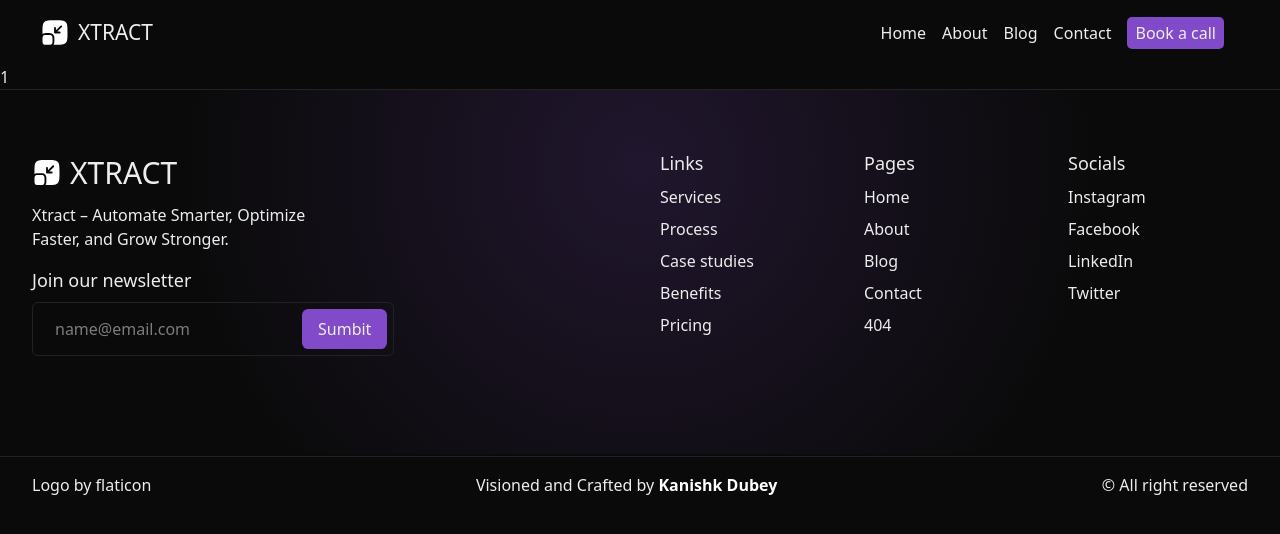
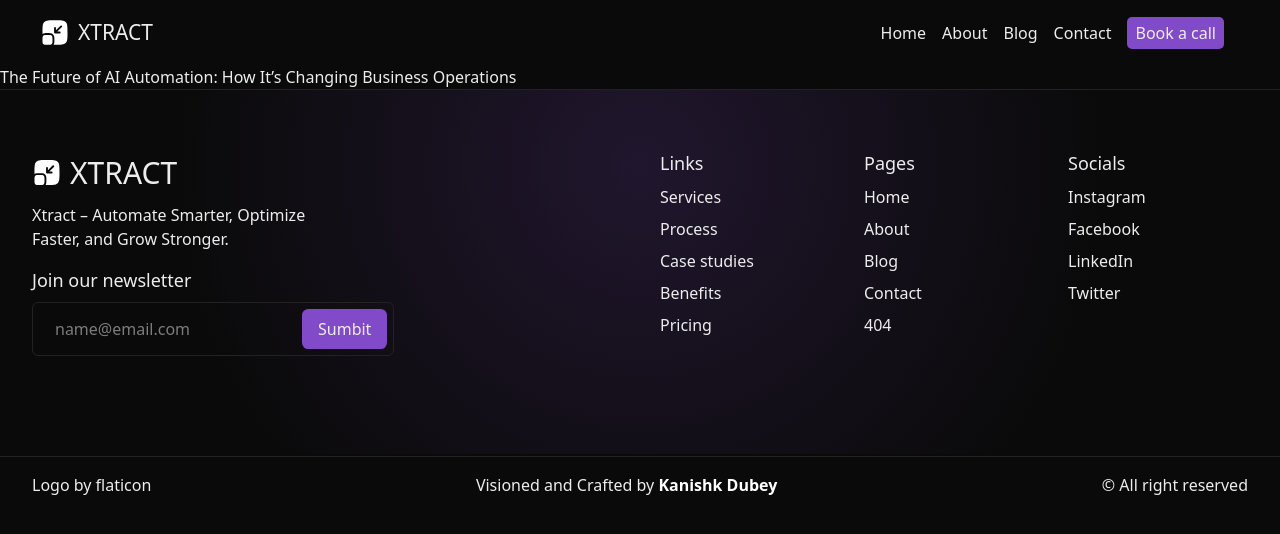
Before and after one commit to ToqaUsama136/xtractapp, a Next.js app: page /pages/1 in a window 1280 px wide. Shown: the top 534 px of the page. Built offline with nearby package versions, Linux system fonts and the light colour scheme.

Commit message:
feat: working in dynamic route

```diff
--- a/app/_lib/blog.ts
+++ b/app/_lib/blog.ts
@@ -1,32 +1,32 @@
 export type BlogData = {
+  id: number;
   img: string;
   btn: string;
   text: string;
-  link: string;
 };
 
-export const Blog: BlogData[] = [
+export const blog: BlogData[] = [
   {
+    id: 1,
     img: '/images/blog1.png',
-    link: '#',
     btn: 'Article',
     text: 'The Future of AI Automation: How It’s Changing Business Operations',
   },
   {
+    id: 2,
     img: '/images/Blog1.png',
-    link: '#',
     btn: 'Resources',
     text: 'The Future of AI Automation: How It’s Changing Business Operations',
   },
   {
+    id: 3,
     img: '/images/Blog1.png',
-    link: '#',
     btn: 'Article',
     text: 'The Future of AI Automation: How It’s Changing Business Operations',
   },
   {
+    id: 4,
     img: '/images/Blog1.png',
-    link: '#',
     btn: 'Article',
     text: 'The Future of AI Automation: How It’s Changing Business Operations',
   },
--- /dev/null
+++ b/app/_lib/pages-data.ts
@@ -0,0 +1,51 @@
+export type ArticleProps = {
+  id: number;
+  img: string;
+  h1: string;
+  descH1: string;
+  h2: string;
+  descH2: string;
+};
+
+export const articles = [
+  {
+    id: 1,
+    img: 'images/BlogArticle1.png',
+    h1: 'The Future of AI Automation: How It’s Changing Business Operations',
+    descH1:
+      'AI automation is transforming the way businesses operate, from streamlining workflows to enhancing decision-making. In this article, we explore the latest trends, innovations, and real-world applications that are reshaping industries worldwide.',
+    h2: 'Introduction',
+    descH2:
+      'AI automation is no longer a futuristic concept—it’s already revolutionizing industries by optimizing workflows, reducing costs, and enhancing efficiency. Businesses worldwide are leveraging AI-driven solutions to handle repetitive tasks, analyze vast amounts of data, and make smarter decisions. But what does the future hold for AI automation? Let’s explore the latest trends, innovations, and their impact on business operations.',
+  },
+  {
+    id: 2,
+    img: 'images/BlogArticle1.png',
+    h1: ' of AI Automation: How It’s Changing Business Operations',
+    descH1:
+      'AI automation is transforming the way businesses operate, from streamlining workflows to enhancing decision-making. In this article, we explore the latest trends, innovations, and real-world applications that are reshaping industries worldwide.',
+    h2: 'Introduction',
+    descH2:
+      'AI automation is no longer a futuristic concept—it’s already revolutionizing industries by optimizing workflows, reducing costs, and enhancing efficiency. Businesses worldwide are leveraging AI-driven solutions to handle repetitive tasks, analyze vast amounts of data, and make smarter decisions. But what does the future hold for AI automation? Let’s explore the latest trends, innovations, and their impact on business operations.',
+  },
+  {
+    id: 3,
+    img: 'images/BlogArticle1.png',
+    h1: 'The Future of AI Automation: How It’s Changing Business Operations',
+    descH1:
+      'AI automation is transforming the way businesses operate, from streamlining workflows to enhancing decision-making. In this article, we explore the latest trends, innovations, and real-world applications that are reshaping industries worldwide.',
+    h2: 'Introduction',
+    descH2:
+      'AI automation is no longer a futuristic concept—it’s already revolutionizing industries by optimizing workflows, reducing costs, and enhancing efficiency. Businesses worldwide are leveraging AI-driven solutions to handle repetitive tasks, analyze vast amounts of data, and make smarter decisions. But what does the future hold for AI automation? Let’s explore the latest trends, innovations, and their impact on business operations.',
+  },
+  {
+    id: 4,
+    img: 'images/BlogArticle1.png',
+    h1: 'The Future of AI Automation: How It’s Changing Business Operations',
+    descH1:
+      'AI automation is transforming the way businesses operate, from streamlining workflows to enhancing decision-making. In this article, we explore the latest trends, innovations, and real-world applications that are reshaping industries worldwide.',
+    h2: 'Introduction',
+    descH2:
+      'AI automation is no longer a futuristic concept—it’s already revolutionizing industries by optimizing workflows, reducing costs, and enhancing efficiency. Businesses worldwide are leveraging AI-driven solutions to handle repetitive tasks, analyze vast amounts of data, and make smarter decisions. But what does the future hold for AI automation? Let’s explore the latest trends, innovations, and their impact on business operations.',
+  },
+];
--- a/app/blog/_component/BlogCards.tsx
+++ b/app/blog/_component/BlogCards.tsx
@@ -1,6 +1,6 @@
 'use client';
 import Button from '@/app/_component/ui/Button';
-import { Blog } from '@/app/_lib/blog';
+import { blog } from '@/app/_lib/blog';
 import { motion } from 'motion/react';
 import Link from 'next/link';
 
@@ -8,8 +8,8 @@ export default function BlogCards() {
   return (
     <div className="mx-[20px] pt-6 pb-[120px] lg:mx-[300px]">
       <div className="grid grid-cols-1 items-center justify-center gap-6 md:grid-cols-2 md:flex-row">
-        {Blog.map((item, index) => (
-          <Link href={item.link} key={index}>
+        {blog.map((item, index) => (
+          <Link href={`pages/${item.id}`} key={index}>
             <motion.div
               key={index}
               initial={{ opacity: 0, y: 30, filter: 'blur(4px)' }}
--- a/app/pages/[id]/page.tsx
+++ b/app/pages/[id]/page.tsx
@@ -1,12 +1,15 @@
+import { articles } from '@/app/_lib/pages-data';
+
 export default async function Pages({
   params,
 }: {
   params: Promise<{ id: string }>;
 }) {
   const { id } = await params;
+  const article = articles.find((a) => a.id === +id);
   return (
     <div>
-      <p>{id}</p>
+      <p>{article?.h1}</p>
     </div>
   );
 }
```
Also changed, not shown: public/images/BLogArticle1.png (added).
